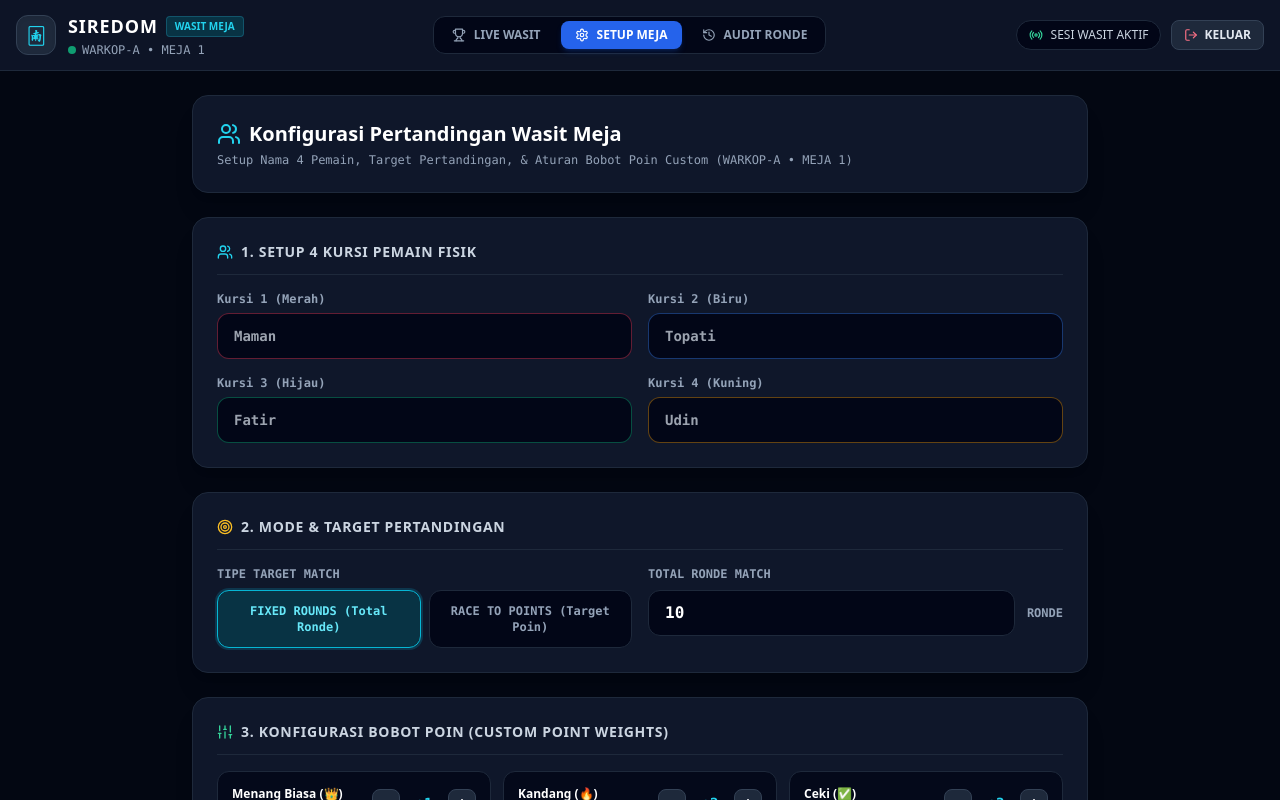
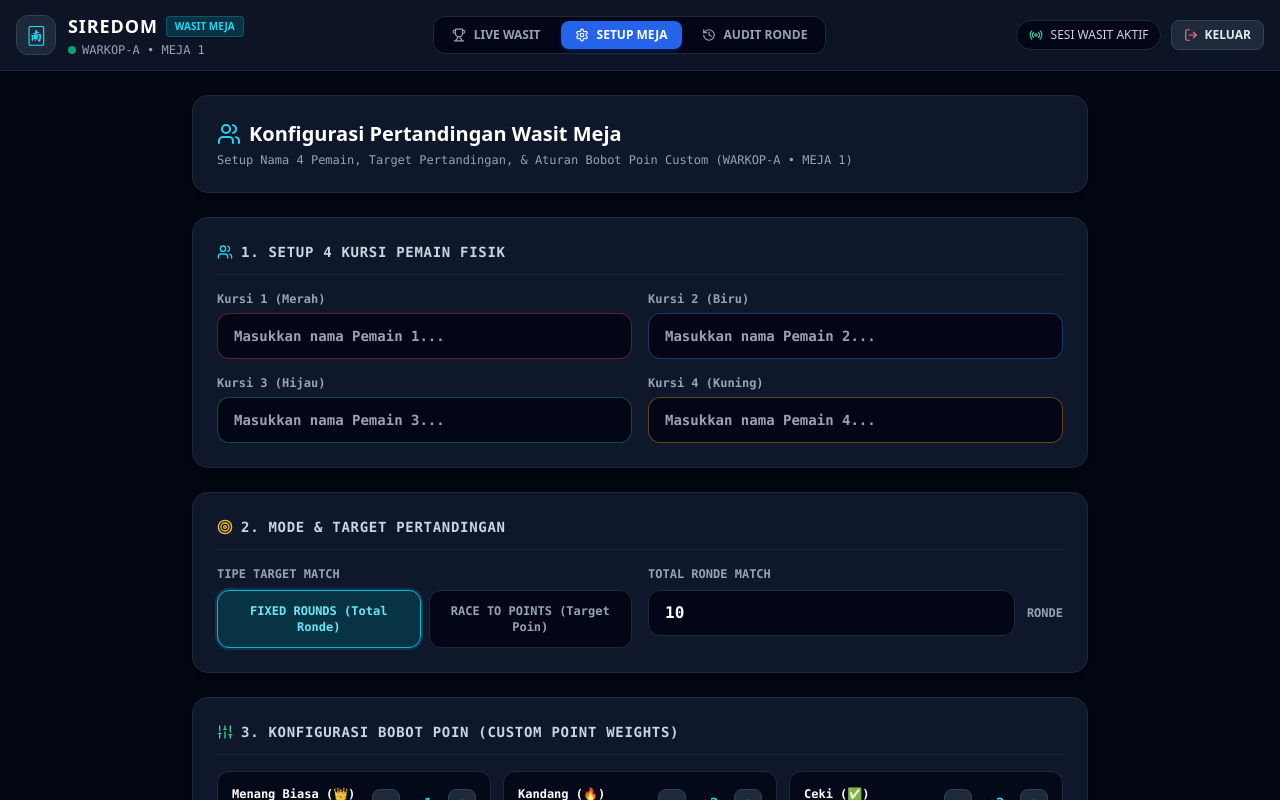
Before and after one commit to azwaranas23/siredom, a Next.js app: page /wasit/setup in a window 1280 px wide. Shown: the top 800 px of the page. Built offline with nearby package versions, Linux system fonts and the light colour scheme.

Commit message:
Fix player name input state initialization in Wasit Setup page to allow free editing of all 4 player seats

```diff
--- a/src/app/wasit/setup/page.tsx
+++ b/src/app/wasit/setup/page.tsx
@@ -3,25 +3,34 @@
 import React, { useState } from 'react';
 import { useScorerStore } from '@/store/useScorerStore';
 import { useRouter } from 'next/navigation';
-import { Users, Target, Sliders, ArrowRight, CheckCircle2, RotateCcw } from 'lucide-react';
+import { Users, Target, Sliders, ArrowRight } from 'lucide-react';
 import { PointsConfig } from '@/types/domino';
 
 const SEAT_LABELS = [
-  { seat: 1, label: 'Kursi 1 (Merah)', defaultName: 'Maman', border: 'border-rose-500/40 focus:border-rose-500' },
-  { seat: 2, label: 'Kursi 2 (Biru)', defaultName: 'Topati', border: 'border-blue-500/40 focus:border-blue-500' },
-  { seat: 3, label: 'Kursi 3 (Hijau)', defaultName: 'Fatir', border: 'border-emerald-500/40 focus:border-emerald-500' },
-  { seat: 4, label: 'Kursi 4 (Kuning)', defaultName: 'Udin', border: 'border-amber-500/40 focus:border-amber-500' },
+  { seat: 1, label: 'Kursi 1 (Merah)', placeholder: 'Masukkan nama Pemain 1...', border: 'border-rose-500/40 focus:border-rose-500' },
+  { seat: 2, label: 'Kursi 2 (Biru)', placeholder: 'Masukkan nama Pemain 2...', border: 'border-blue-500/40 focus:border-blue-500' },
+  { seat: 3, label: 'Kursi 3 (Hijau)', placeholder: 'Masukkan nama Pemain 3...', border: 'border-emerald-500/40 focus:border-emerald-500' },
+  { seat: 4, label: 'Kursi 4 (Kuning)', placeholder: 'Masukkan nama Pemain 4...', border: 'border-amber-500/40 focus:border-amber-500' },
 ];
 
 export default function WasitSetupPage() {
   const router = useRouter();
   const { match, updateMatchSetup, tenantCode, tableNumber } = useScorerStore();
 
-  const [players, setPlayers] = useState(
-    match.players.map((p) => ({ seatNumber: p.seatNumber, name: p.name }))
-  );
-  const [matchMode, setMatchMode] = useState<'rounds' | 'points'>(match.matchMode);
-  const [targetValue, setTargetValue] = useState<number | string>(match.targetValue);
+  // Always initialize players array with 4 seat objects [seat 1..4]
+  const [players, setPlayers] = useState<{ seatNumber: 1 | 2 | 3 | 4; name: string }[]>(() => {
+    const existing = match?.players || [];
+    return ([1, 2, 3, 4] as const).map((seatNum) => {
+      const found = existing.find((p) => p.seatNumber === seatNum);
+      return {
+        seatNumber: seatNum,
+        name: found ? found.name : '',
+      };
+    });
+  });
+
+  const [matchMode, setMatchMode] = useState<'rounds' | 'points'>(match.matchMode || 'rounds');
+  const [targetValue, setTargetValue] = useState<number | string>(match.targetValue || 10);
   const [pointsConfig, setPointsConfig] = useState<PointsConfig>(match.pointsConfig);
 
   const handlePlayerNameChange = (seatNumber: 1 | 2 | 3 | 4, name: string) => {
@@ -40,12 +49,19 @@ export default function WasitSetupPage() {
   const handleSubmit = (e: React.FormEvent) => {
     e.preventDefault();
     const finalTargetValue = Number(targetValue) || (matchMode === 'rounds' ? 10 : 50);
-    updateMatchSetup(players, matchMode, finalTargetValue, pointsConfig);
+
+    // Fallback names if left blank by wasit
+    const formattedPlayers = players.map((p) => ({
+      seatNumber: p.seatNumber,
+      name: p.name.trim() || `Pemain ${p.seatNumber}`,
+    }));
+
+    updateMatchSetup(formattedPlayers, matchMode, finalTargetValue, pointsConfig);
     router.push('/wasit/live');
   };
 
   return (
-    <form onSubmit={handleSubmit} className="max-w-4xl mx-auto space-y-6 pb-12">
+    <form onSubmit={handleSubmit} className="max-w-4xl mx-auto space-y-6 pb-12 font-sans">
       {/* Top Banner */}
       <div className="bg-slate-900 border border-slate-800 rounded-2xl p-6 shadow-xl flex flex-wrap items-center justify-between gap-4">
         <div>
@@ -59,10 +75,9 @@ export default function WasitSetupPage() {
         </div>
       </div>
 
-
       {/* Section 1: Player Seats (Seats 1-4) */}
       <div className="bg-slate-900 border border-slate-800 rounded-2xl p-6 shadow-xl space-y-4">
-          <h2 className="text-sm font-bold text-slate-300 uppercase tracking-wider flex items-center gap-2 border-b border-slate-800 pb-3">
+        <h2 className="text-sm font-bold text-slate-300 uppercase tracking-wider flex items-center gap-2 border-b border-slate-800 pb-3 font-mono">
           <Users className="w-4 h-4 text-cyan-400" />
           1. Setup 4 Kursi Pemain Fisik
         </h2>
@@ -83,7 +98,7 @@ export default function WasitSetupPage() {
                     handlePlayerNameChange(seat.seat as 1 | 2 | 3 | 4, e.target.value)
                   }
                   className={`w-full bg-slate-950 border ${seat.border} rounded-xl px-4 py-3 text-white font-extrabold focus:outline-none text-sm`}
-                    placeholder={seat.defaultName}
+                  placeholder={seat.placeholder}
                   required
                 />
               </div>
@@ -94,7 +109,7 @@ export default function WasitSetupPage() {
 
       {/* Section 2: Match Target (Fixed Rounds vs Race to Points) */}
       <div className="bg-slate-900 border border-slate-800 rounded-2xl p-6 shadow-xl space-y-4">
-          <h2 className="text-sm font-bold text-slate-300 uppercase tracking-wider flex items-center gap-2 border-b border-slate-800 pb-3">
+        <h2 className="text-sm font-bold text-slate-300 uppercase tracking-wider flex items-center gap-2 border-b border-slate-800 pb-3 font-mono">
           <Target className="w-4 h-4 text-amber-400" />
           2. Mode & Target Pertandingan
         </h2>
@@ -102,7 +117,7 @@ export default function WasitSetupPage() {
         <div className="grid grid-cols-1 md:grid-cols-2 gap-4">
           {/* Mode Selector */}
           <div className="space-y-2 font-mono text-xs">
-              <label className="block text-slate-400 font-bold">TIPE TARGET MATCH</label>
+            <label className="block text-slate-400 font-bold uppercase">TIPE TARGET MATCH</label>
             <div className="grid grid-cols-2 gap-2">
               <button
                 type="button"
@@ -138,7 +153,7 @@ export default function WasitSetupPage() {
 
           {/* Target Value Input */}
           <div className="space-y-2 font-mono text-xs">
-              <label className="block text-slate-400 font-bold">
+            <label className="block text-slate-400 font-bold uppercase">
               {matchMode === 'rounds' ? 'TOTAL RONDE MATCH' : 'TARGET BATAS POIN KEMENANGAN'}
             </label>
             <div className="flex items-center gap-3">
@@ -167,12 +182,12 @@ export default function WasitSetupPage() {
 
       {/* Section 3: Points Weight Config Steppers */}
       <div className="bg-slate-900 border border-slate-800 rounded-2xl p-6 shadow-xl space-y-4">
-          <h2 className="text-sm font-bold text-slate-300 uppercase tracking-wider flex items-center gap-2 border-b border-slate-800 pb-3">
+        <h2 className="text-sm font-bold text-slate-300 uppercase tracking-wider flex items-center gap-2 border-b border-slate-800 pb-3 font-mono">
           <Sliders className="w-4 h-4 text-emerald-400" />
           3. Konfigurasi Bobot Poin (Custom Point Weights)
         </h2>
 
-          <div className="grid grid-cols-1 sm:grid-cols-2 lg:grid-cols-3 gap-3">
+        <div className="grid grid-cols-1 sm:grid-cols-2 lg:grid-cols-3 gap-3 font-mono">
           {[
             { key: 'menang_biasa', label: 'Menang Biasa (👑)', desc: 'Menang standar ronde' },
             { key: 'kandang', label: 'Kandang (🔥)', desc: 'Tutup ronde / check' },
```
Also changed, not shown: 1 other file (tests, documents, lock files or other folders). Lines whose indentation alone changed are shown as unchanged.
